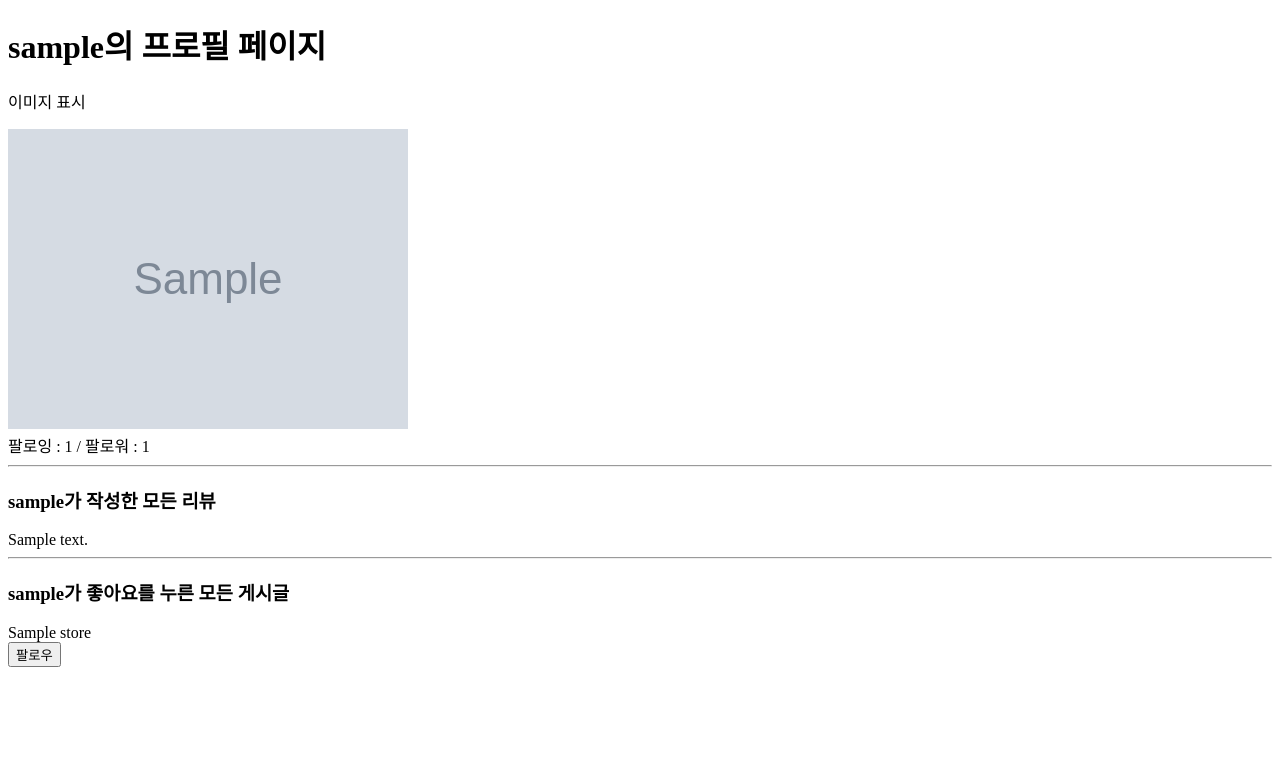
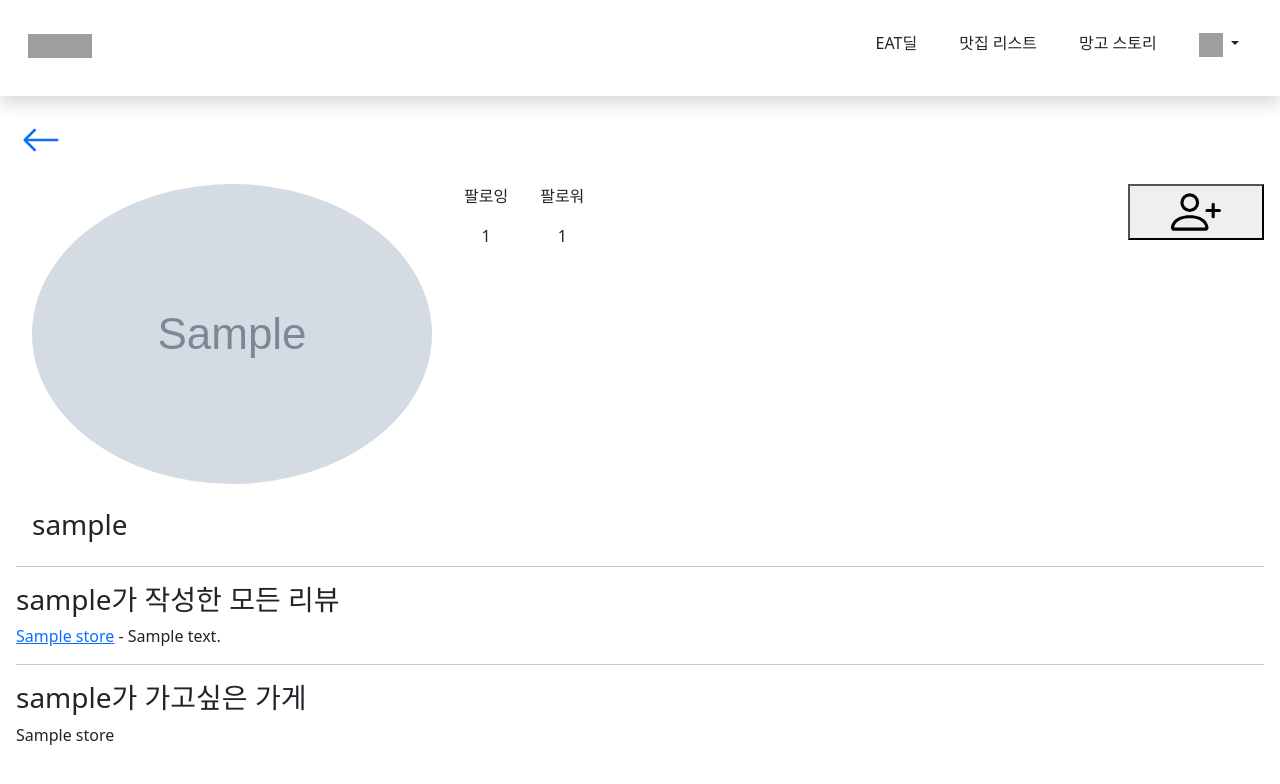
Before and after one commit to hyoung0/pjt-mango, a Django app: a page that uses accounts/templates/accounts/profile.html in a window 1280 px wide. Shown: the top 784 px of the page. Run offline with Django 3.2, Linux system fonts and the light colour scheme; tables that the repository leaves empty hold one stand-in row (values such as "Sample post"); grey boxes marked "Sample" are stand-in pictures; parts of the project's set-up code (start-up, migrations or seed data) failed here and were passed over; grey boxes are pictures that could not be loaded.

Commit message:
Add profile

```diff
--- a/accounts/templates/accounts/profile.html
+++ b/accounts/templates/accounts/profile.html
@@ -1,61 +1,80 @@
-<!DOCTYPE html>
-<html lang="en">
-<head>
-  <meta charset="UTF-8">
-  <meta http-equiv="X-UA-Compatible" content="IE=edge">
-  <meta name="viewport" content="width=device-width, initial-scale=1.0">
-  <title>Document</title>
-</head>
-<body>
-  <h1>{{ person.username }}의 프로필 페이지</h1>
+{% extends 'base.html' %}
 
-  <div class="">
-    <p class="">이미지 표시</p>
-    {% if person.image %}
-    <img src="{{ person.image.url }}" alt="" class="">
-    {% else %}
-    <img src="" alt="No Image" class="">
-    {% endif %}
-  </div>
 
-  <div>
-    팔로잉 : {{ person.followings.all|length }} / 팔로워 : {{ person.followers.all|length }}
-  </div>
+{% block content %}
+  <div class='container-fluid px-3'>
+    <div class='my-4'>
+      <a href="{% url 'stores:index' %}">
+        <svg xmlns="http://www.w3.org/2000/svg" width="50" height="40" fill="currentColor" class="bi bi-arrow-left" viewBox="0 0 16 16">
+          <path fill-rule="evenodd" d="M15 8a.5.5 0 0 0-.5-.5H2.707l3.147-3.146a.5.5 0 1 0-.708-.708l-4 4a.5.5 0 0 0 0 .708l4 4a.5.5 0 0 0 .708-.708L2.707 8.5H14.5A.5.5 0 0 0 15 8z"/>
+        </svg>
+      </a>
+    </div>
+    <div class='d-flex flex-row justify-content-between'>
+      <div class='d-flex flex-row'>
+        <div class='px-3'>
+          {% if person.image %}
+          <img class='rounded-circle' src="{{ person.image.url }}" alt="" class="">
+          {% else %}
+          <img src="" alt="No Image" class="">
+          {% endif %}
+        </div>
+        <div class='d-flex flex-column align-items-center px-3'>
+          <p>팔로잉</p>
+          {{ person.followings.all|length }}
+        </div>
+        <div class='d-flex flex-column align-items-center px-3'>
+          <p>팔로워</p>
+          {{ person.followers.all|length }}
+        </div>
+      </div>
+      {% if request.user != person %}
+        <form action="{% url 'accounts:follow' person.pk %}" method="POST">
+          {% csrf_token %}
+          {% if request.user in person.followers.all %}
+            <input type="submit" value="언팔로우">
+          {% else %}
+            <button type='submit'>
+              <svg xmlns="http://www.w3.org/2000/svg" width="120" height="50" fill="currentColor" class="bi bi-person-plus" viewBox="0 0 16 16">
+                <path d="M6 8a3 3 0 1 0 0-6 3 3 0 0 0 0 6zm2-3a2 2 0 1 1-4 0 2 2 0 0 1 4 0zm4 8c0 1-1 1-1 1H1s-1 0-1-1 1-4 6-4 6 3 6 4zm-1-.004c-.001-.246-.154-.986-.832-1.664C9.516 10.68 8.289 10 6 10c-2.29 0-3.516.68-4.168 1.332-.678.678-.83 1.418-.832 1.664h10z"/>
+                <path fill-rule="evenodd" d="M13.5 5a.5.5 0 0 1 .5.5V7h1.5a.5.5 0 0 1 0 1H14v1.5a.5.5 0 0 1-1 0V8h-1.5a.5.5 0 0 1 0-1H13V5.5a.5.5 0 0 1 .5-.5z"/>
+              </svg>
+            </button>
+          {% endif %}
+        </form>
+      {% else %}
+        <a href="{% url 'accounts:update' %}">수정 아이콘</a>
+      {% endif %}
+    </div>
+    <h3 class='mx-3 my-4'>{{ person.username }}</h3>
+
 
   <hr>
   {% comment %} 여기서 어떤 식당의 리뷰인지 식당도 나오면 좋을듯 {% endcomment %}
   <h3>{{ person.username }}가 작성한 모든 리뷰</h3>
   {% for review in person.review_set.all %}
-  <div>{{ review.content }}</div>
+  <div><a href="{% url 'stores:detail' review.store.pk %}">{{ review.store.name }}</a> - {{ review.content }}</div>
   {% endfor %}
+
 
   <hr>
 
-  <h3>{{ person.username }}가 좋아요를 누른 모든 게시글</h3>
-  {% for article in person.like_articles.all %}
-  <div>{{ article.title }}</div>
-  {% endfor %}
-
-  {% comment %} 가고싶다 별표한 식당 {% endcomment %}
-  {% for review in person.like_stores.all %}
-    {{ review.name }}
+  <h3>{{ person.username }}가 가고싶은 가게</h3>
+  {% for store in person.like_stores.all %}
+    {{ store.name }}
   {% endfor %}
 
 
-  {% comment %} 팔로우 언팔로우 {% endcomment %}
-  {% if request.user != person %}
-    <div>
-      <form action="{% url 'accounts:follow' person.pk %}" method="POST">
-        {% csrf_token %}
-        {% if request.user in person.followers.all %}
-          <input type="submit" value="언팔로우">
-        {% else %}
-          <input type="submit" value="팔로우">
-        {% endif %}
-      </form>
-    </div>
-  {% endif %}
 
+  {% comment %} {% for article in person.like_articles.all %}
+  <div>{{ article.title }}</div>
+  {% endfor %} {% endcomment %}
+
+
+
+
+  </div>
+{% endblock content %}
 
 </body>
 </html>
```
